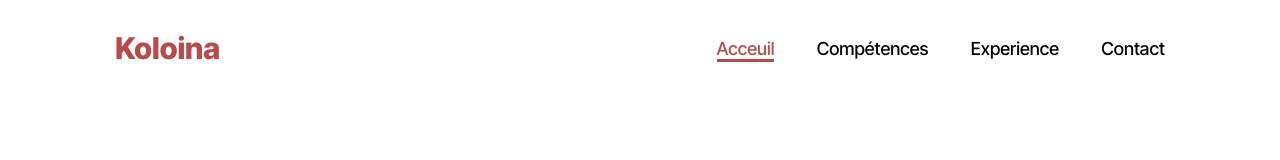
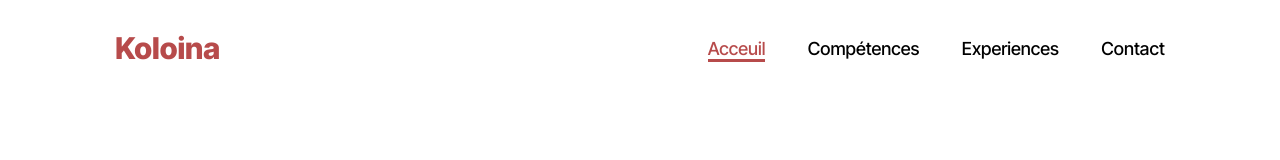
Before and after one commit to Klown-O/portfolio, a plain HTML site: page index.html in a window 1280 px wide. Shown: the top 160 px of the page. Drawn offline with Linux system fonts and the light colour scheme.

```diff
--- a/index.html
+++ b/index.html
@@ -15,7 +15,7 @@
         <nav>
             <a href="#home" class="active">Acceuil</a>
             <a href="#com" >Compétences</a>
-            <a href="#exp" >Experience</a>
+            <a href="#exp" >Experiences</a>
             <a href="#con" >Contact</a>
         </nav>
     </header>
```
